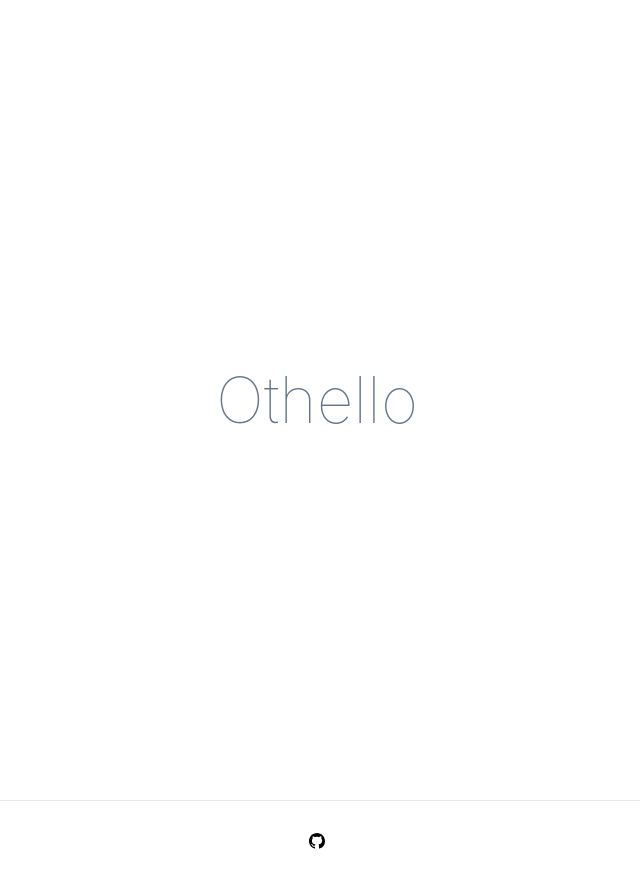
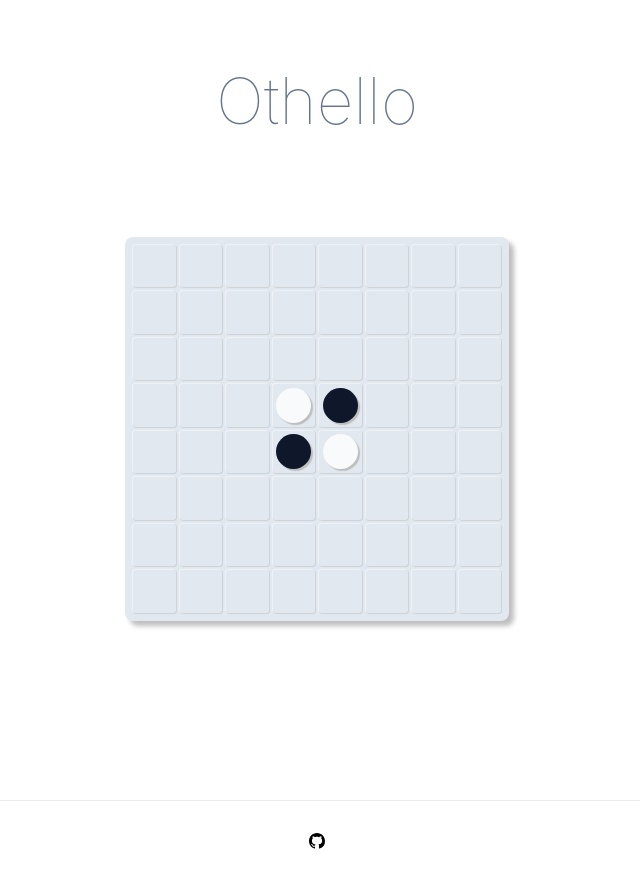
Before and after one commit to ebinase/othello-frontend, a Next.js app: page / in a window 1280 px wide. Shown: the whole page, without its empty margins (323-963 px from the left). Built offline with nearby package versions, Linux system fonts and the light colour scheme.

Commit message:
[fix] playgroundをClientComponent化した

```diff
--- a/app/page.tsx
+++ b/app/page.tsx
@@ -10,7 +10,7 @@ const Home: NextPage = () => {
           <span className="font-thin text-slate-500">Othello</span>
         </h1>
 
-        {/* <PlayGround /> */}
+        <PlayGround />
       </main>
 
       <footer className={styles.footer}>
--- a/src/components/views/playground.tsx
+++ b/src/components/views/playground.tsx
@@ -1,3 +1,5 @@
+"use client";
+
 import { useBot } from "../../hooks/bot/UseBot";
 import useOthello from "../../hooks/othello/useOthello";
 import Board from "../parts/board";
```
